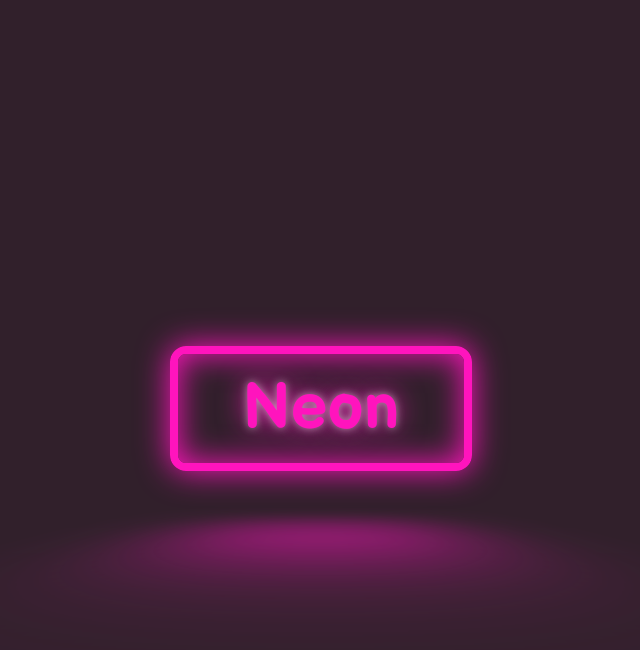
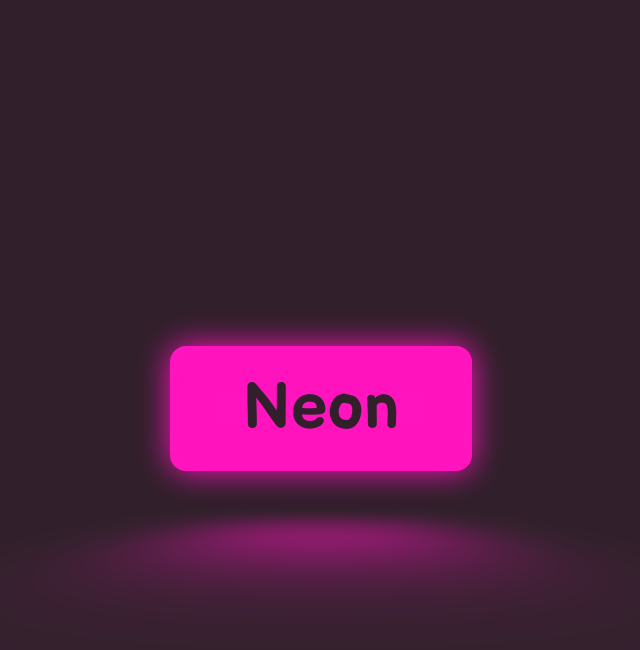
Before and after one commit to Annie-Huang/neon-button-with-css, a website: page index.html in a window 1280 px wide. In both pictures the pointer is over the link "Neon". Shown: the whole page, without its empty margins (319-959 px from the left). Drawn offline with Linux system fonts and the light colour scheme.

Commit message:
hover and focus effect

```diff
--- a/style.css
+++ b/style.css
@@ -27,7 +27,7 @@ body {
   color: var(--clr-neon);
 
   /* keep it em so everything will auto adjust according to the font-size */
-  border: currentColor 0.125em solid;
+  border: var(--clr-neon) 0.125em solid;
   padding: 0.25em 1em;
   border-radius: 0.25em;
 
@@ -63,3 +63,10 @@ body {
 
   opacity: 0.7; /* Make it less intensive */
 }
+
+.neon-button:hover,
+.neon-button:focus {
+  background: var(--clr-neon);
+  color: var(--clr-bg);
+  text-shadow: none;
+}
```
